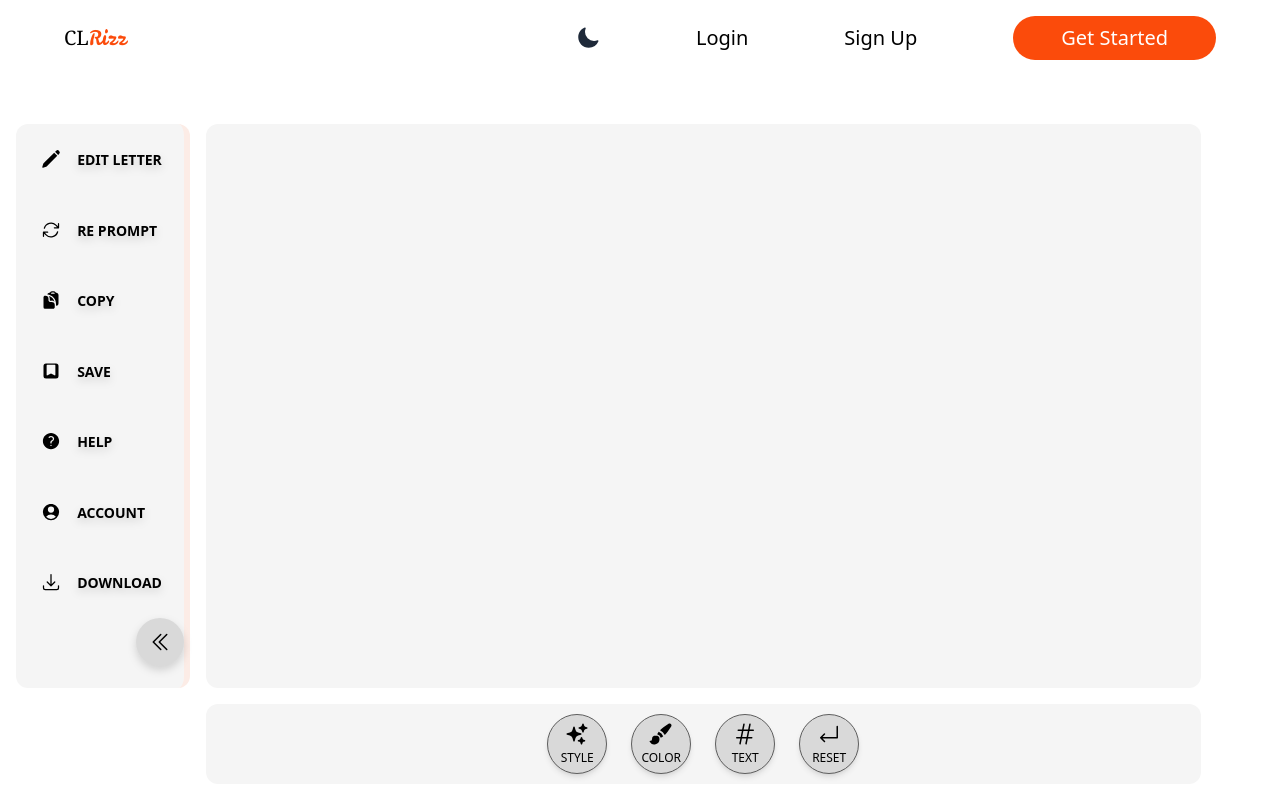
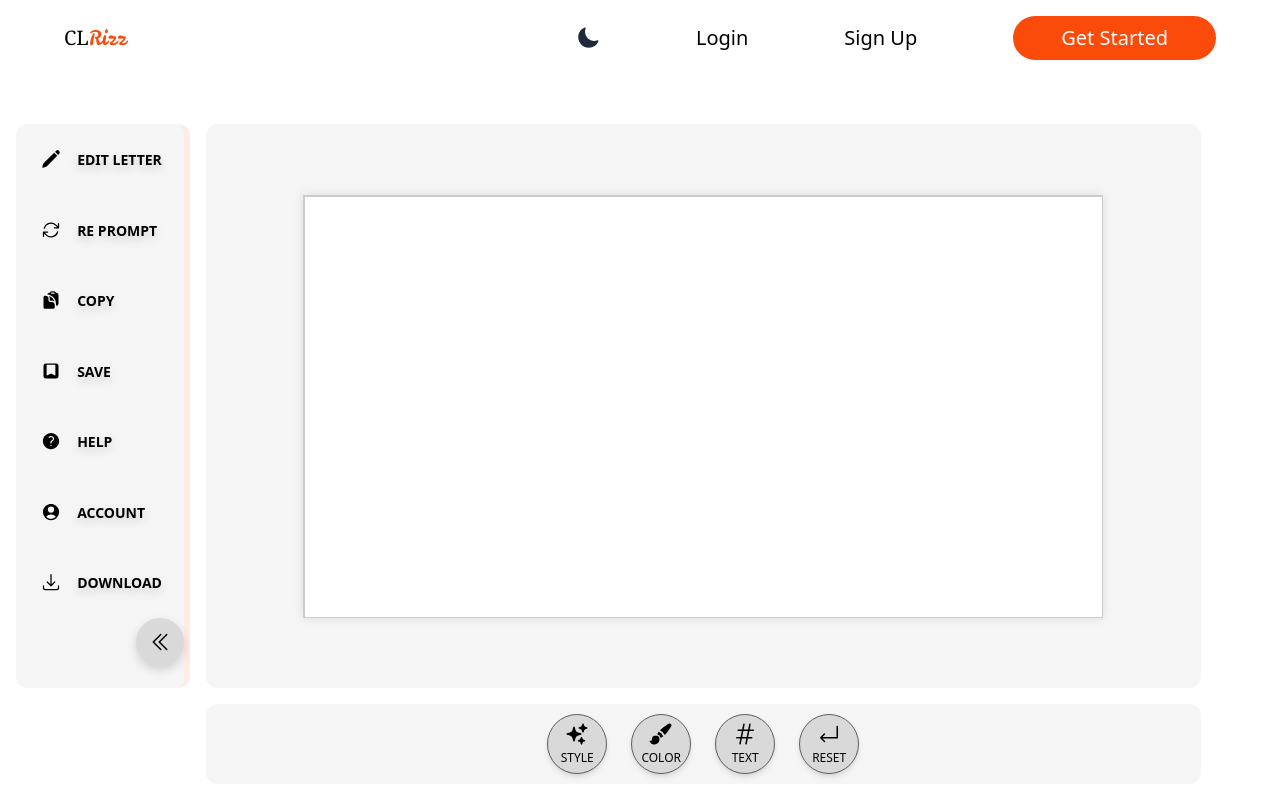
Before and after one commit to S-Bolt/cover-letter-creator, a Next.js app: page /cover-letter-generator in a window 1280 px wide. Built offline with nearby package versions, Linux system fonts and the light colour scheme; no server answers.

Commit message:
small deployment bug fix, plus some editor creation

```diff
--- a/src/app/start/page.js
+++ b/src/app/start/page.js
@@ -1,5 +1,5 @@
 import Navbar from "@/components/navbar";
-import QuestionsForm from "@/components/Questions/questionsForm";
+import QuestionsForm from "@/components/Questions/questionsform";
 
 export default function Start() {
   return (
--- a/src/components/Generator/document.js
+++ b/src/components/Generator/document.js
@@ -1,11 +1,36 @@
 "use client";
-import { useSelector } from "react-redux";
+import { useDispatch, useSelector } from "react-redux";
+import { setCoverLetter } from "@/store/slices/generatedCoverLetterSlice";
+import { useState, useEffect } from "react";
+
 export default function Document({ colSpan }) {
+  const dispatch = useDispatch();
   const coverLetter = useSelector((state) => state.coverLetter.value);
+  const [content, setContent] = useState(coverLetter);
+
+  useEffect(() => {
+    setContent(coverLetter);
+  }, [coverLetter]);
+
+  function handleInput(e) {
+    const newContent = e.currentTarget.innerHTML;
+    setContent(newContent);
+    dispatch(setCoverLetter(newContent));
+  }
 
   return (
-    <div className={`bg-document rounded-xl h-full ${colSpan}`}>
-      {coverLetter != "" ? <div>{coverLetter}</div> : ""}
+    <div
+      className={`bg-document flex justify-center items-center rounded-xl h-full px-4 ${colSpan}`}
+    >
+      <div className="document-container h-3/4 ">
+        <div
+          contentEditable={true}
+          suppressContentEditableWarning={true}
+          onInput={handleInput}
+          dangerouslySetInnerHTML={{ __html: content }}
+          className="document-page"
+        ></div>
+      </div>
     </div>
   );
 }
--- a/src/styles/globals.css
+++ b/src/styles/globals.css
@@ -140,3 +140,28 @@ body {
     inset 0px -2px 3px rgba(0, 0, 0, 0.3);
   transform: scale(0.95);
 }
+
+.document-container {
+  background: #fff;
+  margin: 2rem auto;
+  max-width: 800px;
+  max-height: 70vh;
+  box-shadow: 0 0 10px rgba(0, 0, 0, 0.1);
+  border: 1px solid #ccc;
+  font-family: "Calibri", sans-serif;
+  white-space: pre-wrap;
+  overflow-y: auto;
+}
+
+.document-page {
+  width: 816px;
+  height: 1056px;
+  background: #fff;
+  padding: 2rem;
+  box-shadow: 0 0 10px rgba(0, 0, 0, 0.1);
+  border: 1px solid #ccc;
+  font-family: "Calibri", sans-serif;
+  white-space: pre-wrap;
+  overflow-wrap: break-word;
+  overflow-y: auto;
+}
```
